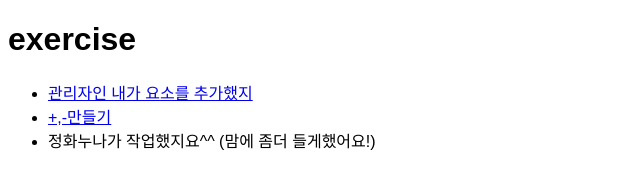
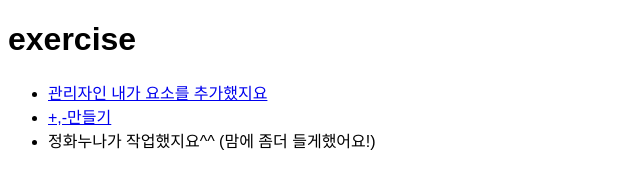
Before and after one commit to gomteang2/exercise, a website: page index.html in a window 1280 px wide. Shown: the full height of the page, 0-640 px from the left. Drawn offline with Linux system fonts and the light colour scheme; a web font is replaced by a local one.

Commit message:
머지 안하고 커밋함

```diff
--- a/index.html
+++ b/index.html
@@ -17,7 +17,7 @@
     <h1>exercise</h1>
     <ul>
       <!--우리 관리자 님이 추가하심-->
-      <li><a href="javascript:;">관리자인 내가 요소를 추가했지</a></li>
+      <li><a href="javascript:;">관리자인 내가 요소를 추가했지요</a></li>
       <li><a href="./src/exercise/+-.html">+,-만들기</a></li>
       <li>정화누나가 작업했지요^^ (맘에 좀더 들게했어요!)</li>
     </ul>
```
